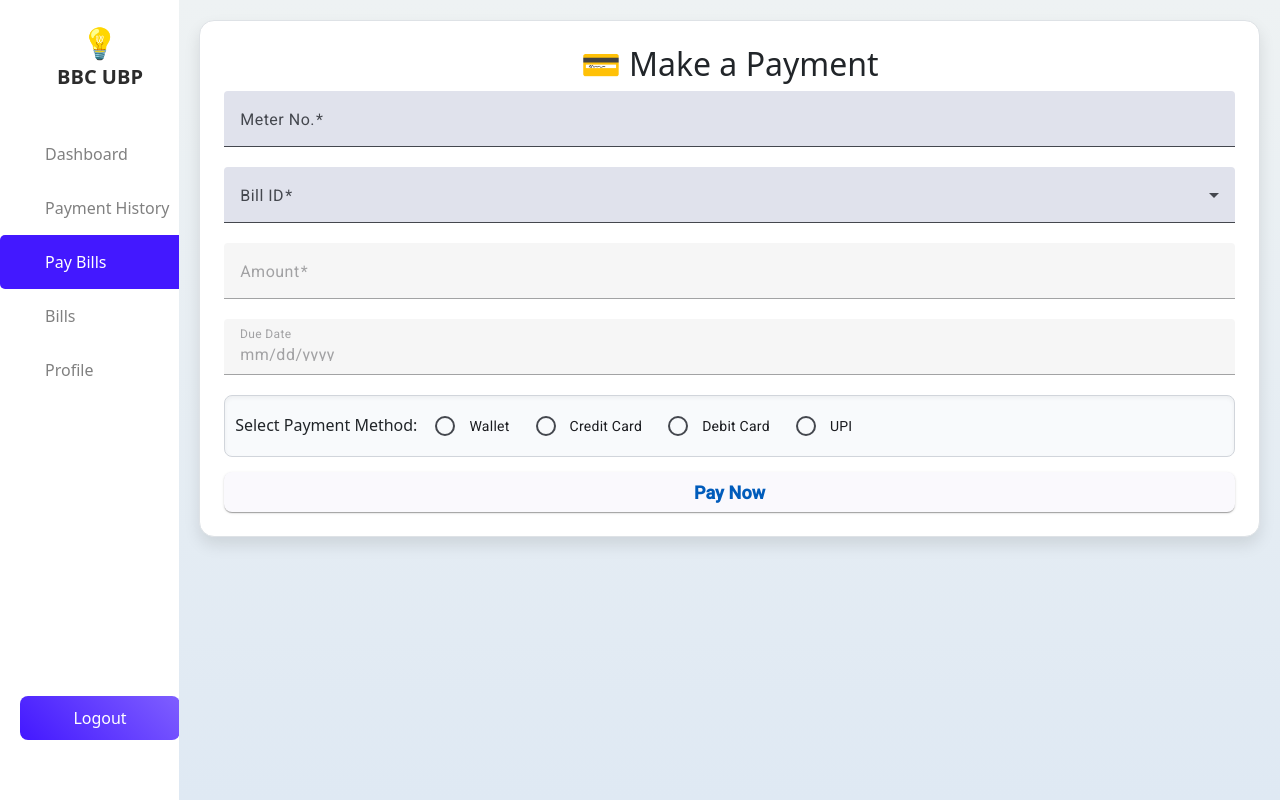
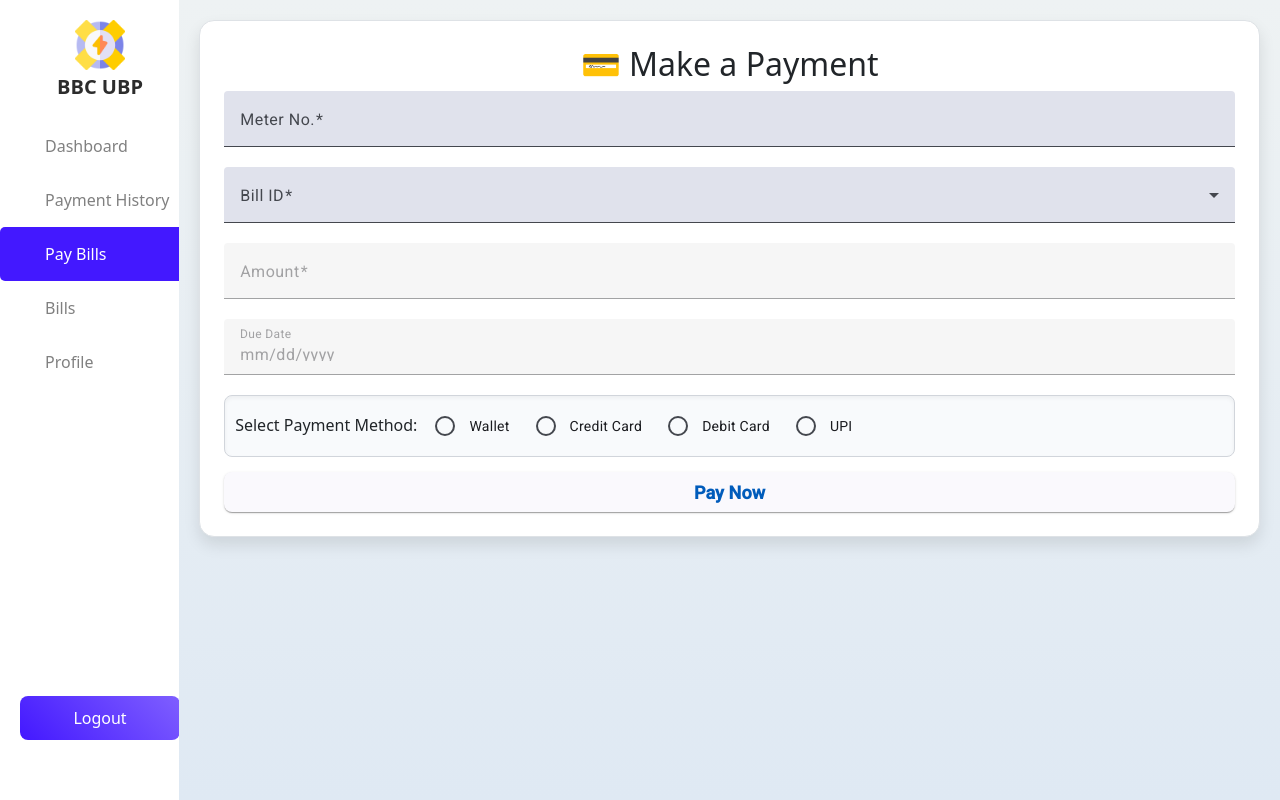
Before and after one commit to KJothilingam/BBC_UBP, an Angular app: page /payment in a window 1280 px wide. Built offline with nearby package versions, Linux system fonts and the light colour scheme.

Commit message:
ui update

```diff
--- a/angular.json
+++ b/angular.json
@@ -21,6 +21,7 @@
             ],
             "tsConfig": "tsconfig.app.json",
             "assets": [
+              "src/assets",
               {
                 "glob": "**/*",
                 "input": "public"
@@ -87,6 +88,7 @@
             ],
             "tsConfig": "tsconfig.spec.json",
             "assets": [
+
               {
                 "glob": "**/*",
                 "input": "public"
--- a/src/app/Components/sidebar/sidebar.component.css
+++ b/src/app/Components/sidebar/sidebar.component.css
@@ -15,22 +15,27 @@
     top: 0;
 }
 
-
+/* Logo Section */
 /* Logo Section */
 .logo {
     text-align: center;
-    margin-bottom: 30px;
+    margin-bottom: 20px;
+    display: flex;
+    flex-direction: column; /* ✅ Text moves to the next line */
+    align-items: center;
+    gap: 5px; /* ✅ Reduce gap for a compact look */
 }
 
-.logo .bulb {
-    font-size: 30px;
-    color: #FFD700;
+.logo .bulb img {
+    width: 50px;  /* ✅ Slightly bigger logo */
+    height: 50px; /* ✅ Maintain aspect ratio */
 }
 
 .logo h1 {
-    font-size: 20px;
+    font-size: 20px; /* ✅ Adjusted for better visibility */
     font-weight: bold;
     color: #2c2c2c;
+    margin: 0;
 }
 
 
@@ -53,18 +58,23 @@
     transition: 0.3s;
 }
 
+
 .menu li i {
     width: 20px;
     text-align: center;
 }
 
-.menu li.active,
-.menu li:hover {
-    background: #4318FF;
+.menu li.active {
+    background: #4318FF;  /* ✅ Active color */
     color: white;
     border-radius: 5px;
 }
-
+/* Hover Effect (Different from Active) */
+.menu li:hover {
+    background: #7F5FFF; /* ✅ Lighter shade for hover */
+    color: white;
+    border-radius: 5px;
+}
 /* Logout Button */
 .logout {
     margin-top: 70%;  /* ✅ Moves logout button to 80% of sidebar height */
--- a/src/app/Components/sidebar/sidebar.component.html
+++ b/src/app/Components/sidebar/sidebar.component.html
@@ -1,6 +1,8 @@
 <div class="sidebar">
     <div class="logo">
-        <span class="bulb">💡</span>
+        <span class="bulb">
+            <img src="/assets/power_4522587.png" alt="Logo">
+    </span>
         <h1>BBC UBP</h1>
     </div>
     <ul class="menu">
```
Also changed, not shown: src/assets/power_4522587.png (added).
